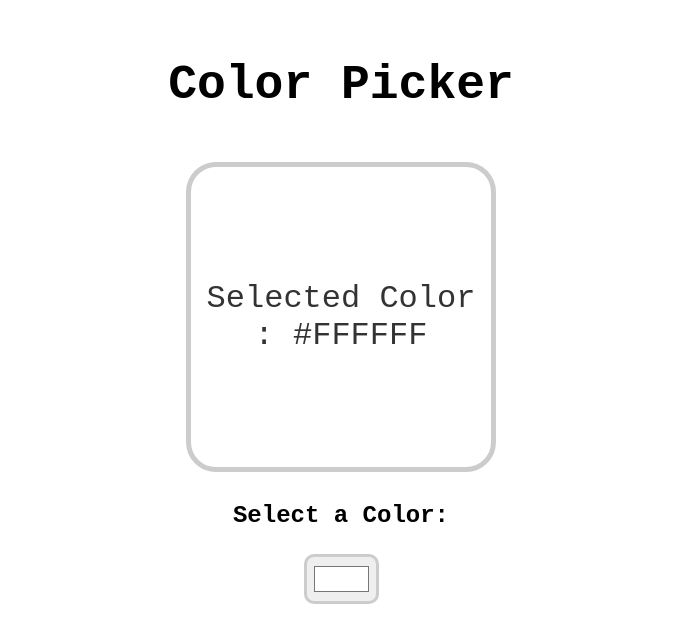
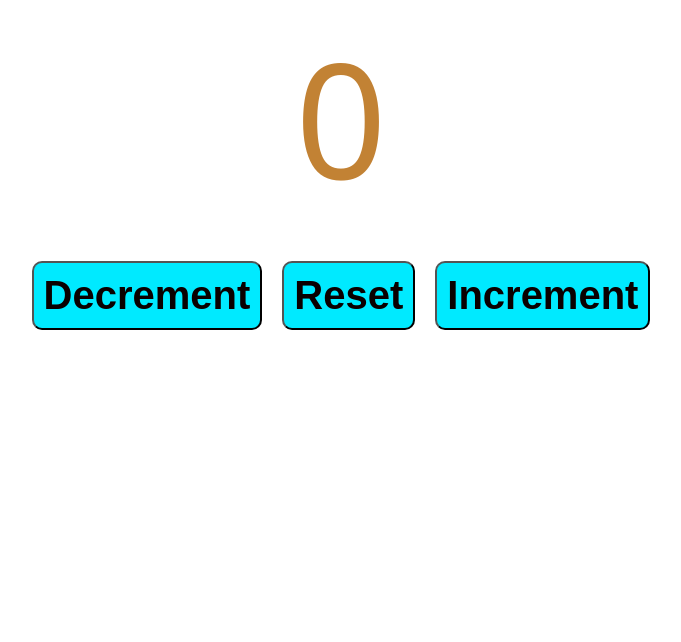
Before and after one commit to mandalika-sravani/React, a React (Vite) app in the folder my-react-app/: page / in a window 1280 px wide. Shown: the top 642 px of the page, without its empty margins (299-980 px from the left). Built offline with nearby package versions, Linux system fonts and the light colour scheme.

Commit message:
added updater()

```diff
--- a/my-react-app/src/App.jsx
+++ b/my-react-app/src/App.jsx
@@ -10,6 +10,7 @@
 import ColorPicker from "./Color Picker/color_picker.jsx";
 import Counter from "./Counter_useState.jsx";
 import Mycomponent from "./onChange.jsx";
+import MyUpdateComponent from "./updater.jsx";
 
 
 /*function App() {
@@ -91,11 +92,19 @@
 
 //Color Picker
 
-function App() {
+/*function App() {
 
   return (
     <ColorPicker />
   );
+} */
+
+//updater function
+
+function App() {
+  return(
+    <MyUpdateComponent />
+  );
 }
 
 export default App
--- /dev/null
+++ b/my-react-app/src/updater.jsx
@@ -0,0 +1,37 @@
+// updater function --- A function passed an argument to setState() usually
+//                      Allow for safe updates based on the previous state
+//                      Used with multiple state updates and asynchronous functions
+
+import React, {useState} from "react";
+
+function MyUpdateComponent () {
+
+    const [count, setCount] = useState(0);
+
+    function increment() {
+        setCount(c => c + 1);
+        setCount(c => c + 1);
+        //setCount(c => c + 1);
+    }
+
+    function decrement() {
+        setCount(c => c - 1);
+        setCount(c => c - 1);
+       // setCount(c => c - 1);
+    }
+
+    const reset = () => {
+        setCount(0);
+    }
+
+    return(
+        <div className="counter-container">
+            <p className="count-display">{count}</p>
+            <button className="count-button" onClick={decrement}>Decrement</button>
+            <button className="count-button" onClick={reset}>Reset</button>
+            <button className="count-button" onClick={increment}>Increment</button>
+        </div>
+    );
+}
+
+export default MyUpdateComponent
```
